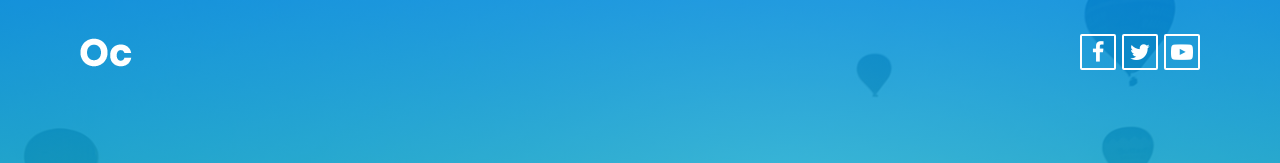
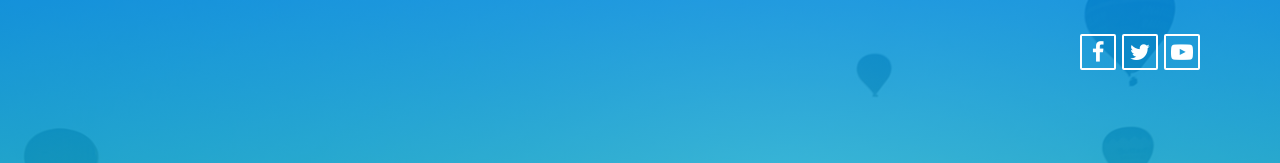
Before and after one commit to sellakumark/sellakumark.github.io, a plain HTML site: page index.html in a window 1280 px wide. Shown: the top 163 px of the page. Drawn offline with Linux system fonts and the light colour scheme.

Commit message:
initial commit

```diff
--- a/index.html
+++ b/index.html
@@ -27,7 +27,7 @@
 	<div class="bg-img1 size1 overlay1 p-t-24" style="background-image: url('images/bg01.jpg');">
 		<div class="flex-w flex-sb-m p-l-80 p-r-74 p-b-175 respon5">
 			<div class="wrappic1 m-r-30 m-t-10 m-b-10">
-				<a href="#"><img src="images/icons/logo.png" alt="LOGO"></a>
+				<!-- <a href="#"><img src="images/icons/logo.png" alt="LOGO"></a> -->
 			</div>
 
 			<div class="flex-w m-t-10 m-b-10">
```
